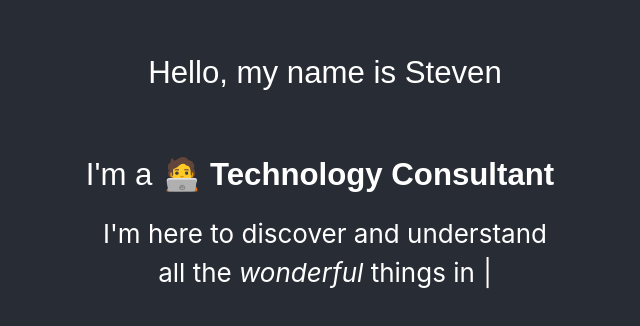
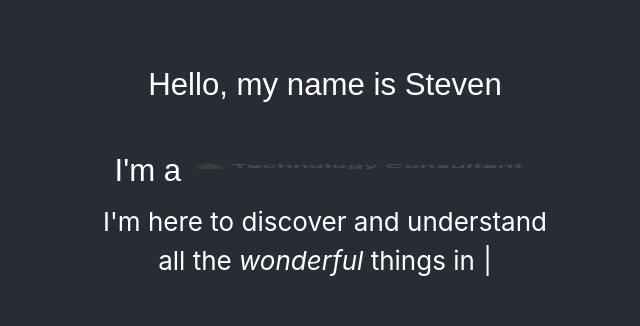
Before and after one commit to schteeben95/schteeben95.github.io, a React (Create React App) app: page / in a window 1280 px wide. Shown: the part 202-528 px from the top of the page, without its empty margins (315-955 px from the left). Built offline with nearby package versions, Linux system fonts and the light colour scheme; the HTML template or start-up script is replaced by a standard one.

Commit message:
Format & QoL changes

```diff
--- a/src/App.css
+++ b/src/App.css
@@ -27,4 +27,5 @@
 .intro-text {
   font-size: larger;
   font-family: "Source Sans Pro", sans-serif;
+  margin-bottom: 0;
 }
--- a/src/App.jsx
+++ b/src/App.jsx
@@ -8,6 +8,20 @@
 
 import TextFlipAnimation from "./TextFlipAnimation";
 
+const roles = [
+  "🧑‍💻 Technology Consultant",
+  "🏘️ NFP Board Member",
+  "📀 Data Specialist",
+  "🥷 Cyber Enthusiast",
+  "🚑 First Responder",
+  "🧱 Solutions Architect",
+  "🐶 Dog Dad",
+  "🏃 Runner",
+]
+  .map((value) => ({ value, sort: Math.random() }))
+  .sort((a, b) => a.sort - b.sort)
+  .map(({ value }) => value)
+
 function App() {
   const TypingEffect = () => {
     const [showIcons, setShowIcons] = useState(false);
@@ -16,28 +30,17 @@
       <>
         <p className="intro-text">Hello, my name is Steven</p>
         <br />
-        <motion.p
-          className="intro-text"
-          layout  // This will animate the layout change when the text length changes
-          // transition={{ type: "inertia" }} // Adjust spring settings for smoothness
-        >
-          I'm a
+        <div className="d-flex align-items-center mb-2">
+          <p
+            className="intro-text"
+          >
+            I'm a
+          </p>
           <TextFlipAnimation
-            texts={[
-              "🧑‍💻 Technology Consultant",
-              "🏘️ NFP Board Member",
-              "📀 Data Specialist",
-              "🚑 First Responder",
-              "🧱 Solutions Architect",
-              "🐶 Dog Dad",
-              "🏃 Runner",
-            ]
-              .map((value) => ({ value, sort: Math.random() }))
-              .sort((a, b) => a.sort - b.sort)
-              .map(({ value }) => value)}
-            interval={4000}
+            texts={roles}
+            interval={5000}
           />
-        </motion.p>
+        </div>
         <Typewriter
           options={{
             loop: false,
```
